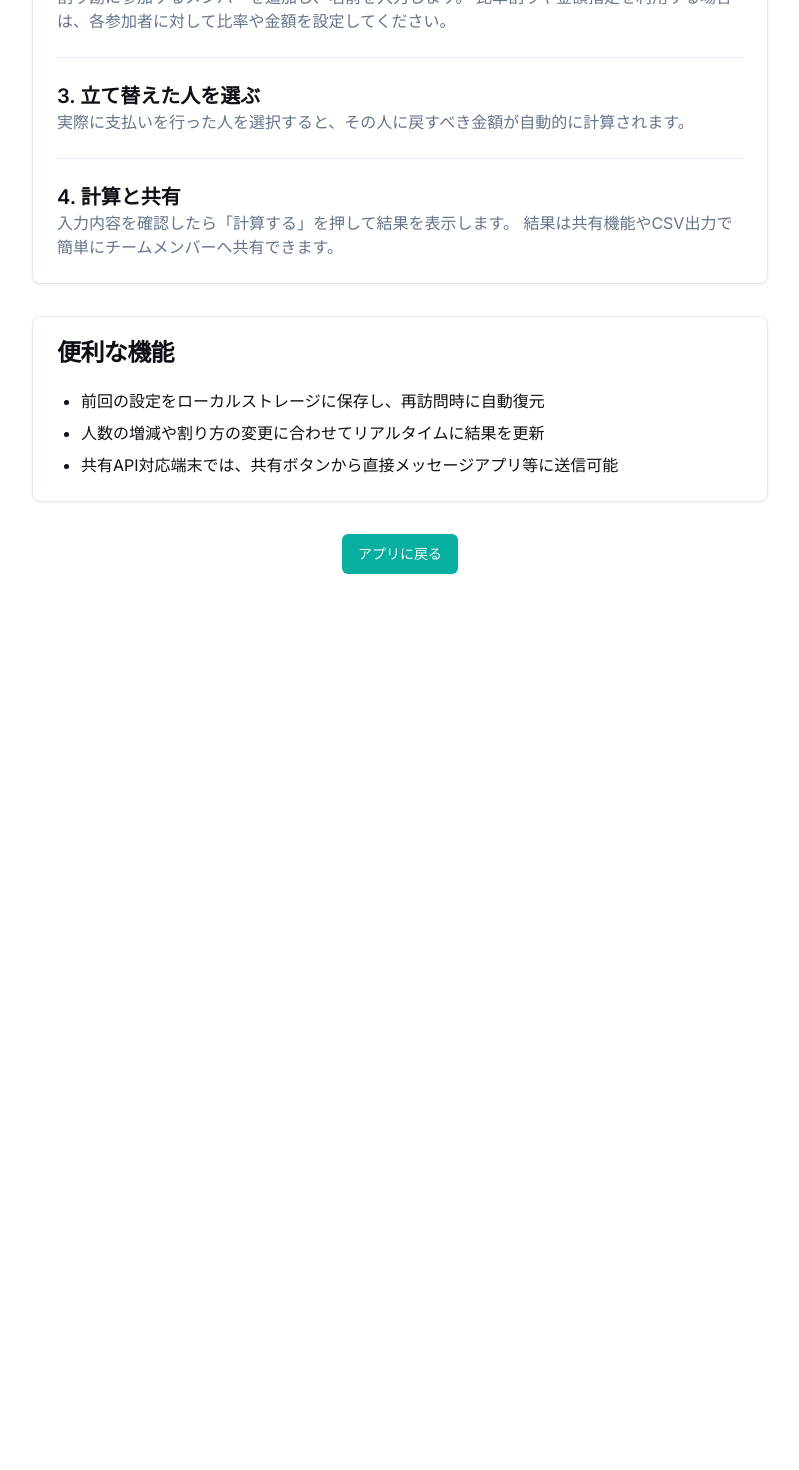
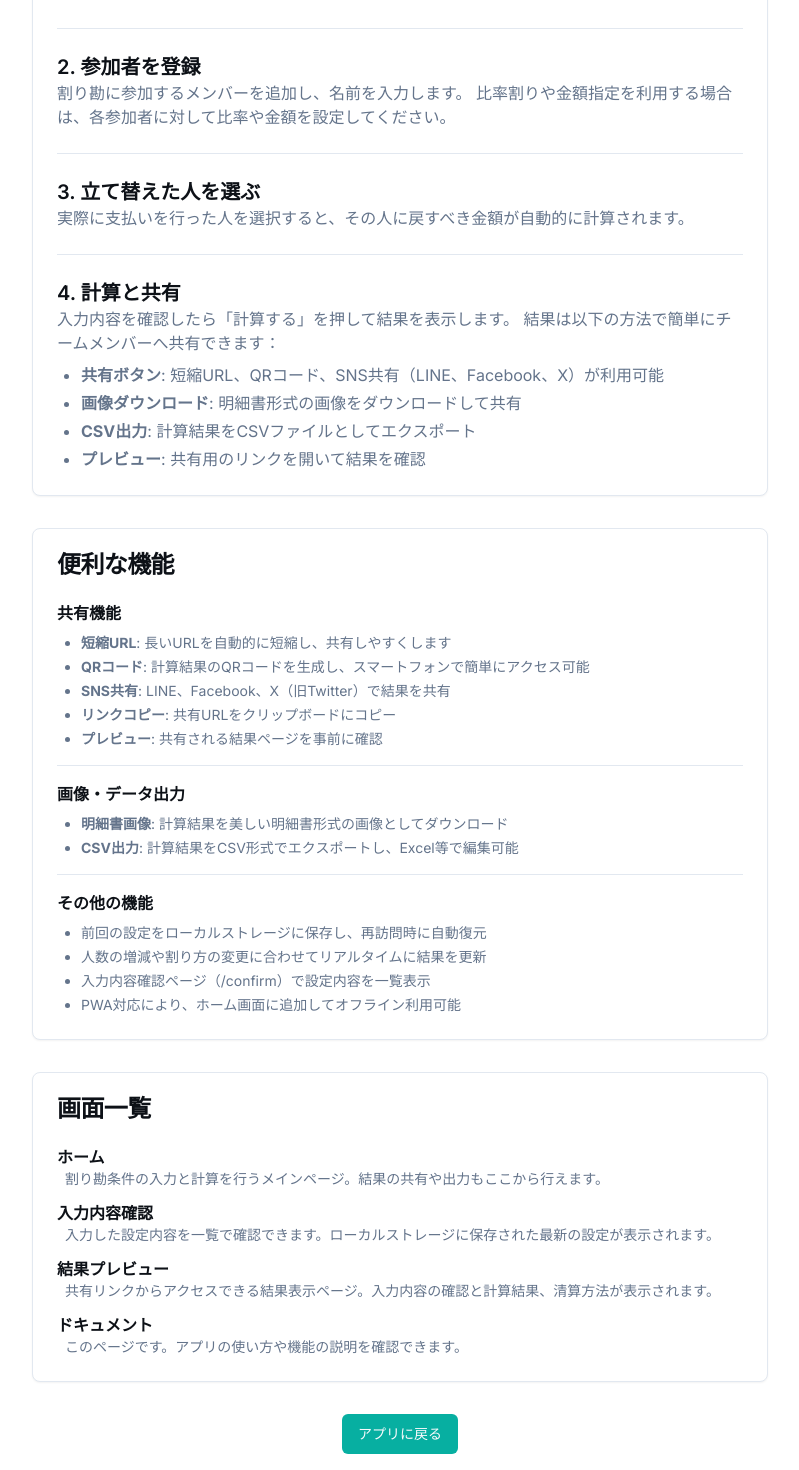
Before and after one commit to shinji-work/split_alculator_test, a Next.js app: page /docs in a window 1280 px wide. Shown: the part 695-2165 px from the top of the page, without its empty margins (240-1039 px from the left). Before the commit the page ends 1285 px from the top, so only its background shows below. Built offline with nearby package versions, Linux system fonts and the light colour scheme.

Commit message:
fix:README.md、ドキュメント修正

```diff
--- a/src/app/docs/page.tsx
+++ b/src/app/docs/page.tsx
@@ -21,10 +21,13 @@ export default function DocsPage() {
             合計金額やサービス料、参加者ごとの条件を入力すると、最適な支払額を自動で算出します。
           </p>
           <ul className="list-disc space-y-2 pl-6">
-            <li>人数に応じた均等割りや比率割り、金額指定など柔軟な分割方法に対応</li>
+            <li>人数に応じた均等割りや比率割り、金額指定、アイテム割りなど柔軟な分割方法に対応</li>
             <li>サービス料・税（パーセント/固定額）の加算や端数処理の設定が可能</li>
             <li>支払いを立て替えた人を指定して清算額を確認できる</li>
             <li>計算結果をCSV形式でエクスポートしたり、共有機能で簡単に伝達できる</li>
+            <li>計算結果を美しい明細書形式の画像としてダウンロード可能</li>
+            <li>短縮URLによる簡単なリンク共有と、QRコード生成機能</li>
+            <li>SNS共有機能（LINE、Facebook、X（旧Twitter））</li>
           </ul>
         </CardContent>
       </Card>
@@ -61,8 +64,14 @@ export default function DocsPage() {
             <h2 className="text-xl font-semibold">4. 計算と共有</h2>
             <p className="text-muted-foreground">
               入力内容を確認したら「計算する」を押して結果を表示します。
-              結果は共有機能やCSV出力で簡単にチームメンバーへ共有できます。
+              結果は以下の方法で簡単にチームメンバーへ共有できます：
             </p>
+            <ul className="list-disc space-y-1 pl-6 mt-2 text-muted-foreground">
+              <li><strong>共有ボタン</strong>: 短縮URL、QRコード、SNS共有（LINE、Facebook、X）が利用可能</li>
+              <li><strong>画像ダウンロード</strong>: 明細書形式の画像をダウンロードして共有</li>
+              <li><strong>CSV出力</strong>: 計算結果をCSVファイルとしてエクスポート</li>
+              <li><strong>プレビュー</strong>: 共有用のリンクを開いて結果を確認</li>
+            </ul>
           </div>
         </CardContent>
       </Card>
@@ -71,11 +80,68 @@ export default function DocsPage() {
         <CardHeader>
           <CardTitle>便利な機能</CardTitle>
         </CardHeader>
+        <CardContent className="space-y-4">
+          <div>
+            <h3 className="font-semibold mb-2">共有機能</h3>
+            <ul className="list-disc space-y-1 pl-6 text-sm text-muted-foreground">
+              <li><strong>短縮URL</strong>: 長いURLを自動的に短縮し、共有しやすくします</li>
+              <li><strong>QRコード</strong>: 計算結果のQRコードを生成し、スマートフォンで簡単にアクセス可能</li>
+              <li><strong>SNS共有</strong>: LINE、Facebook、X（旧Twitter）で結果を共有</li>
+              <li><strong>リンクコピー</strong>: 共有URLをクリップボードにコピー</li>
+              <li><strong>プレビュー</strong>: 共有される結果ページを事前に確認</li>
+            </ul>
+          </div>
+          <Separator />
+          <div>
+            <h3 className="font-semibold mb-2">画像・データ出力</h3>
+            <ul className="list-disc space-y-1 pl-6 text-sm text-muted-foreground">
+              <li><strong>明細書画像</strong>: 計算結果を美しい明細書形式の画像としてダウンロード</li>
+              <li><strong>CSV出力</strong>: 計算結果をCSV形式でエクスポートし、Excel等で編集可能</li>
+            </ul>
+          </div>
+          <Separator />
+          <div>
+            <h3 className="font-semibold mb-2">その他の機能</h3>
+            <ul className="list-disc space-y-1 pl-6 text-sm text-muted-foreground">
+              <li>前回の設定をローカルストレージに保存し、再訪問時に自動復元</li>
+              <li>人数の増減や割り方の変更に合わせてリアルタイムに結果を更新</li>
+              <li>入力内容確認ページ（/confirm）で設定内容を一覧表示</li>
+              <li>PWA対応により、ホーム画面に追加してオフライン利用可能</li>
+            </ul>
+          </div>
+        </CardContent>
+      </Card>
+
+      <Card>
+        <CardHeader>
+          <CardTitle>画面一覧</CardTitle>
+        </CardHeader>
         <CardContent>
-          <ul className="list-disc space-y-2 pl-6">
-            <li>前回の設定をローカルストレージに保存し、再訪問時に自動復元</li>
-            <li>人数の増減や割り方の変更に合わせてリアルタイムに結果を更新</li>
-            <li>共有API対応端末では、共有ボタンから直接メッセージアプリ等に送信可能</li>
+          <ul className="space-y-3">
+            <li>
+              <strong>ホーム</strong>
+              <p className="text-sm text-muted-foreground ml-2">
+                割り勘条件の入力と計算を行うメインページ。結果の共有や出力もここから行えます。
+              </p>
+            </li>
+            <li>
+              <strong>入力内容確認</strong>
+              <p className="text-sm text-muted-foreground ml-2">
+                入力した設定内容を一覧で確認できます。ローカルストレージに保存された最新の設定が表示されます。
+              </p>
+            </li>
+            <li>
+              <strong>結果プレビュー</strong>
+              <p className="text-sm text-muted-foreground ml-2">
+                共有リンクからアクセスできる結果表示ページ。入力内容の確認と計算結果、清算方法が表示されます。
+              </p>
+            </li>
+            <li>
+              <strong>ドキュメント</strong>
+              <p className="text-sm text-muted-foreground ml-2">
+                このページです。アプリの使い方や機能の説明を確認できます。
+              </p>
+            </li>
           </ul>
         </CardContent>
       </Card>
```
Also changed, not shown: 1 other file (tests, documents, lock files or other folders).
